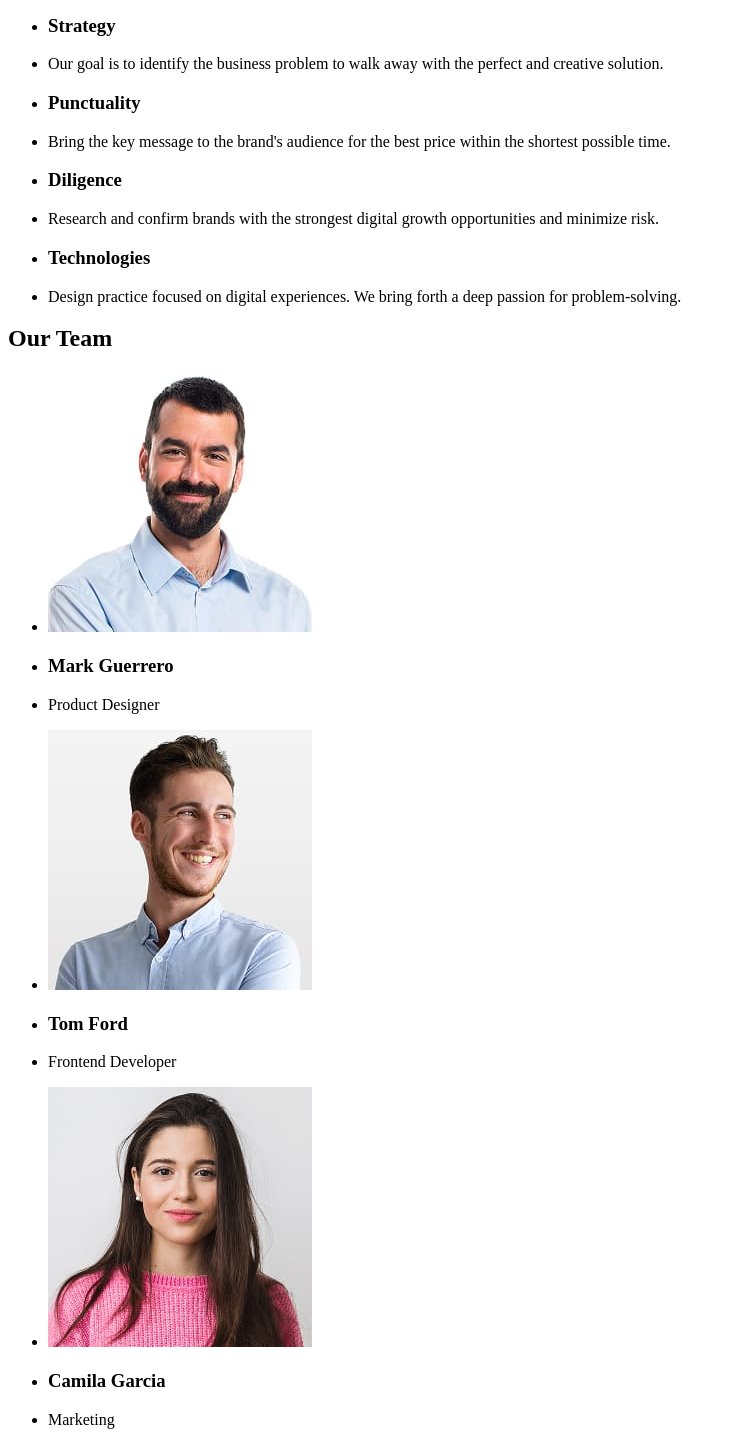
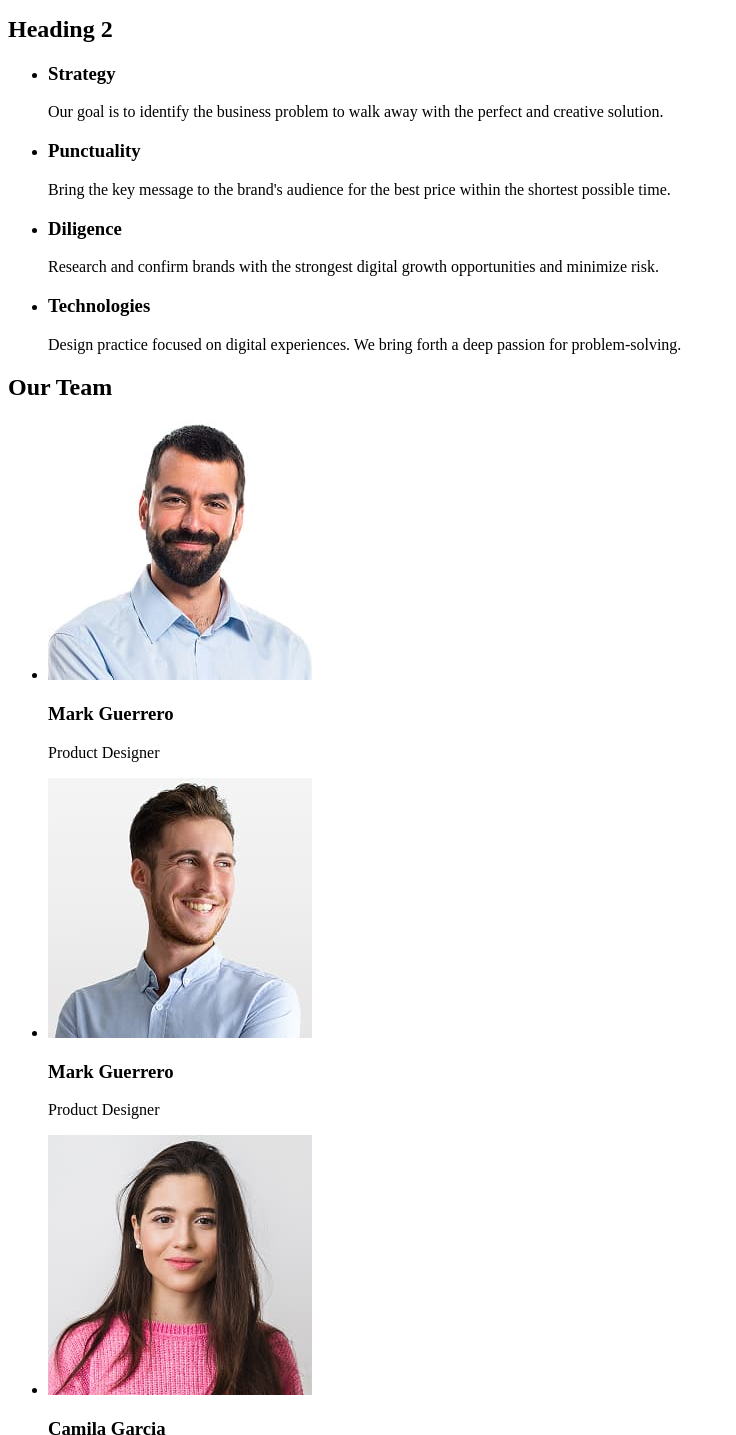
Before and after one commit to Diamond-FoxUA/goit-markup-hw-01, a plain HTML site: page index.html in a window 1280 px wide. Shown: the part 240-1675 px from the top of the page, without its empty margins (0-736 px from the left). Drawn offline with Linux system fonts and the light colour scheme.

Commit message:
update main section 1 and 2, changed footer logo

```diff
--- a/index.html
+++ b/index.html
@@ -30,51 +30,55 @@
         </section>
         <!-- Section 1 (Could I use <div> instead of <ul>?) -->
         <section>
+            <h2>Heading 2</h2>
             <ul>
-                <li><h3>Strategy</h3></li>
-                <li><p>Our goal is to identify the business
-                problem to walk away with the perfect and creative solution.</p></li>
-            </ul>
-            <ul>
-                <li><h3>Punctuality</h3></li>
-                <li><p>Bring the key message to the brand's audience for the best price within the shortest possible time.</p></li>
-            </ul>
-            <ul>
-                <li><h3>Diligence</h3></li>
-                <li><p>Research and confirm brands with the strongest digital growth opportunities and minimize risk.</p></li>
-            </ul>
-            <ul>
-                <li><h3>Technologies</h3></li>
-                <li><p>Design practice focused on digital experiences. We bring forth a deep passion for problem-solving.</p></li>
+                <li>
+                    <h3>Strategy</h3>
+                    <p>Our goal is to identify the business problem to walk away with the perfect and creative solution.</p>
+                </li>
+                <li>
+                    <h3>Punctuality</h3>
+                    <p>Bring the key message to the brand's audience for the best price within the shortest possible time.</p>
+                </li>
+                <li>
+                    <h3>Diligence</h3>
+                    <p>Research and confirm brands with the strongest digital growth opportunities and minimize risk.</p>
+                </li>
+                <li>
+                    <h3>Technologies</h3>
+                    <p>Design practice focused on digital experiences. We bring forth a deep passion for problem-solving.</p>
+                </li>
             </ul>
         </section>
         <!-- Section 2 -->
         <section>
             <h2>Our Team</h2>
             <ul>
-                <li><img src="./images/img.jpg" alt="a confident, approachable man with short, dark hair and a full beard wearing a light blue, collared shirt." width="264" height="260"></li>
-                <li><h3>Mark Guerrero</h3></li>
-                <li><p>Product Designer</p></li>
-            </ul>
-            <ul>
-                <li><img src="./images/img-2.jpg" alt="young, confident and friendly man with short, dark brown hair styled upward." width="264" height="260"></li>
-                <li><h3>Tom Ford</h3></li>
-                <li><p>Frontend Developer</p></li>
-            </ul>
-            <ul>
-                <li><img src="./images/img-3.jpg" alt="a young beautiful woman with long, dark brown hair wearing a pink sweater." width="264" height="260"></li>
-                <li><h3>Camila Garcia</h3>
-                <li><p>Marketing</p>
-            </ul>
-            <ul>
-                <li><img src="/images/img-4.jpg" alt="a confident, light-skinned man with short, dark brown, slightly wavy hair wearing a simple, grey crew-neck t-shirt." width="264" height="260"></li>
-                <li><h3>Daniel Wilson</h3></li>
-                <li><p>UI Designer</p></li>
+                <li>
+                    <img src="./images/img.jpg" alt="a confident, approachable man with short, dark hair and a full beard wearing a light blue, collared shirt." width="264" height="260">
+                    <h3>Mark Guerrero</h3>
+                    <p>Product Designer</p>
+                </li>
+                <li>
+                    <img src="./images/img-2.jpg" alt="young, confident and friendly man with short, dark brown hair styled upward." width="264" height="260">
+                    <h3>Mark Guerrero</h3>
+                    <p>Product Designer</p>
+                </li>
+                <li>
+                    <img src="./images/img-3.jpg" alt="a young beautiful woman with long, dark brown hair wearing a pink sweater." width="264" height="260">
+                    <h3>Camila Garcia</h3>
+                    <p>Marketing</p>
+                </li>
+                <li>
+                    <img src="/images/img-4.jpg" alt="a confident, light-skinned man with short, dark brown, slightly wavy hair wearing a simple, grey crew-neck t-shirt." width="264" height="260">
+                    <h3>Daniel Wilson</h3>
+                    <p>UI Designer</p>
+                </li>
             </ul>
         </section>
     </main>
     <footer>
-        <a href="./index.html">WEBSTUDIO</a>
+        <a href="./index.html">WebStudio</a>
         <p>Increase the flow of customers and sales for your business with digital marketing & growth solutions.</p>
     </footer>
 </body>
```
